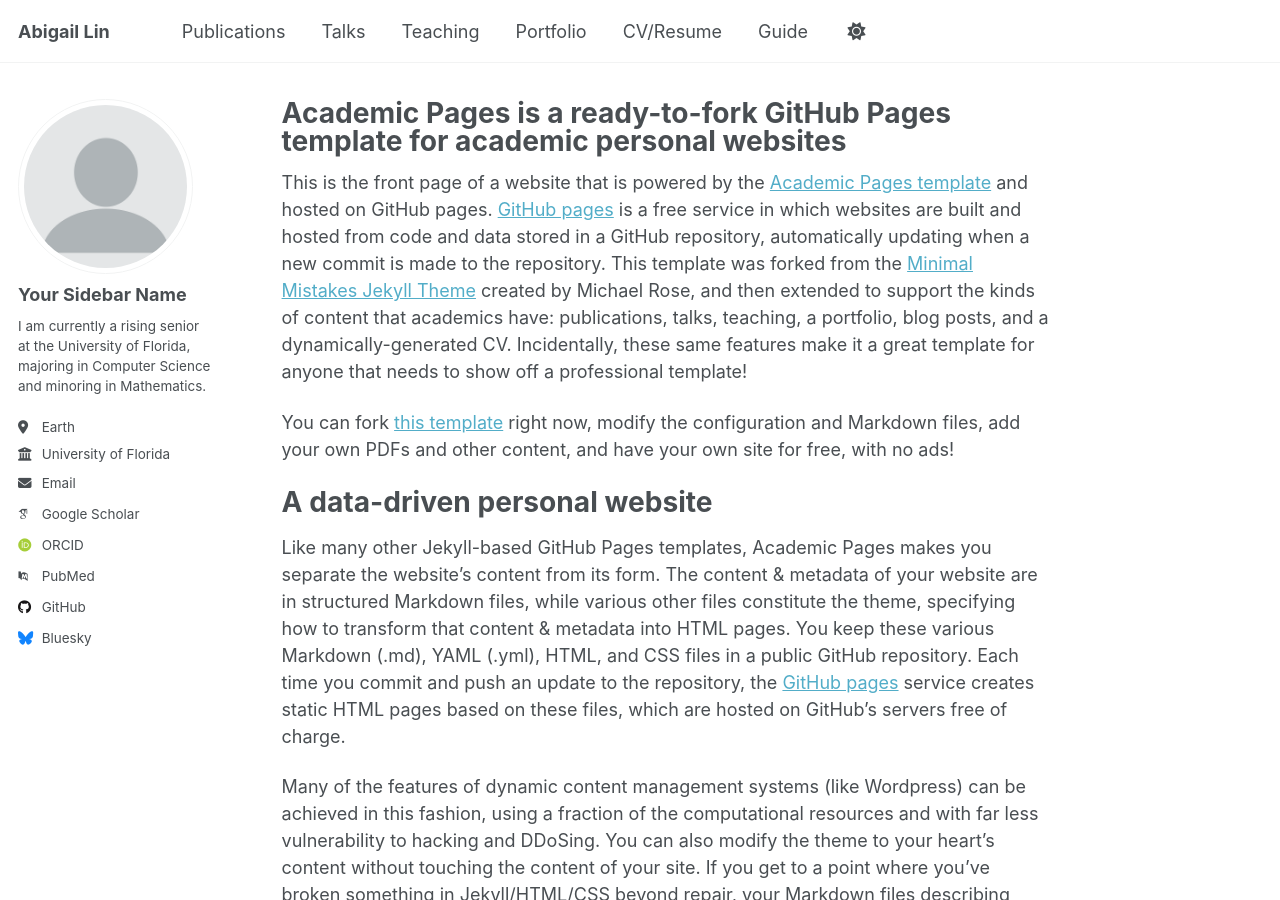
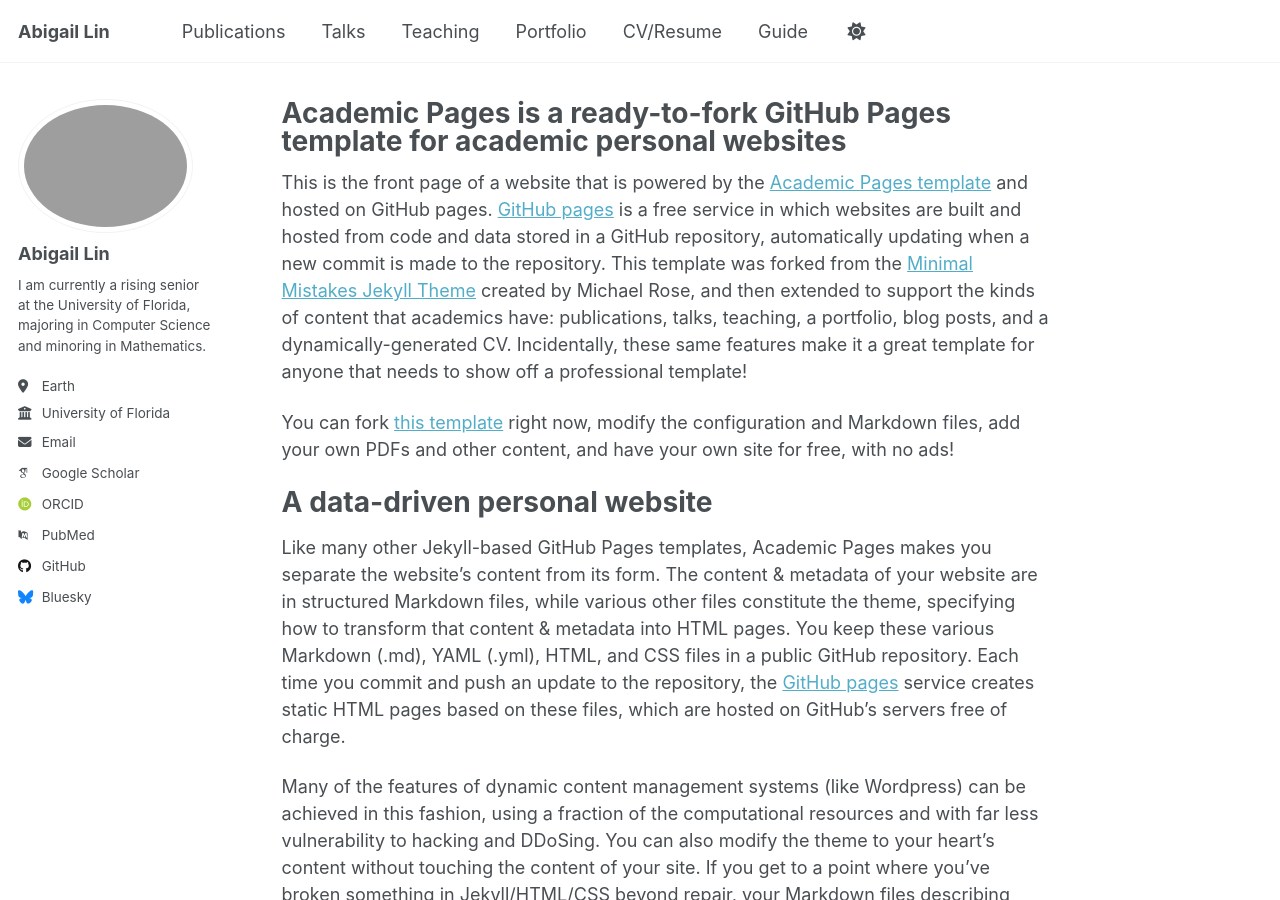
Before and after one commit to HelloWorld7-beep/HelloWorld7-beep.github.io, a Jekyll site: the page built from _pages/about.md, in a window 1280 px wide and 900 px high. Built offline with Jekyll 4.4.1, drawn with Linux system fonts in a browser that asks for light colours; some web fonts are replaced; a script that is not in the unit is left out.

Commit message:
Update author profile information in config

```diff
--- a/_config.yml
+++ b/_config.yml
@@ -23,8 +23,8 @@
 #               Additional customization can be done by editing /_includes/author-profile.html
 author:
   # Biographic information
-  avatar           : "profile.png"
-  name             : "Your Sidebar Name"
+  avatar           : "1W5A4725.jpg"
+  name             : "Abigail Lin"
   pronouns         : # example: "she/her"
   bio              : "I am currently a rising senior at the University of Florida, majoring in Computer Science and minoring in Mathematics."
   location         : "Earth"
```
